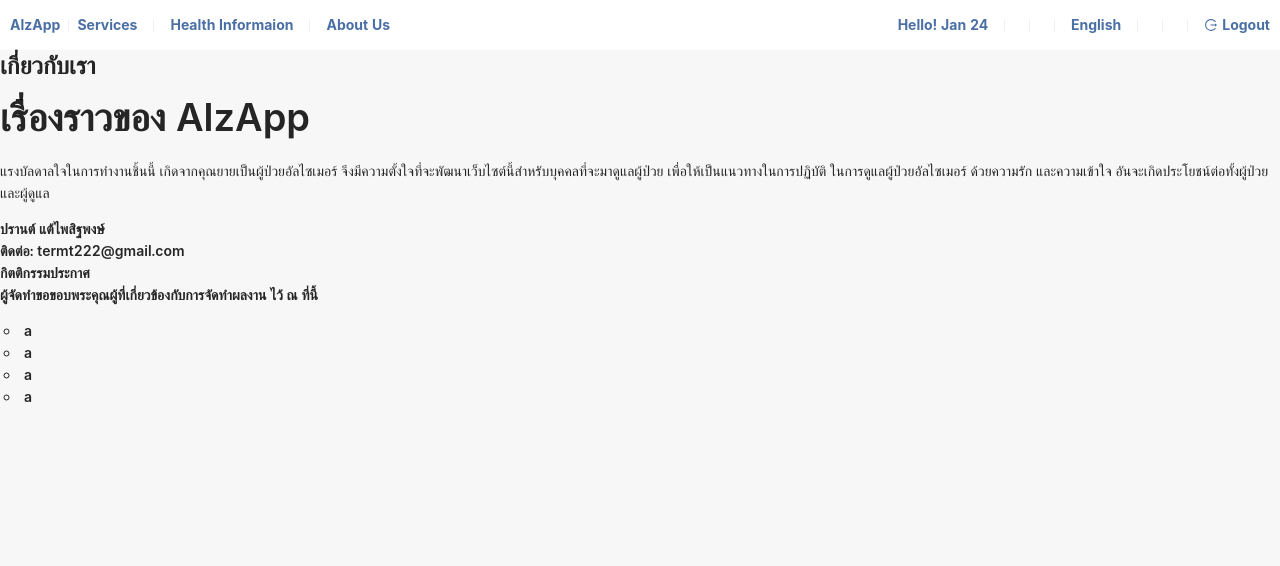
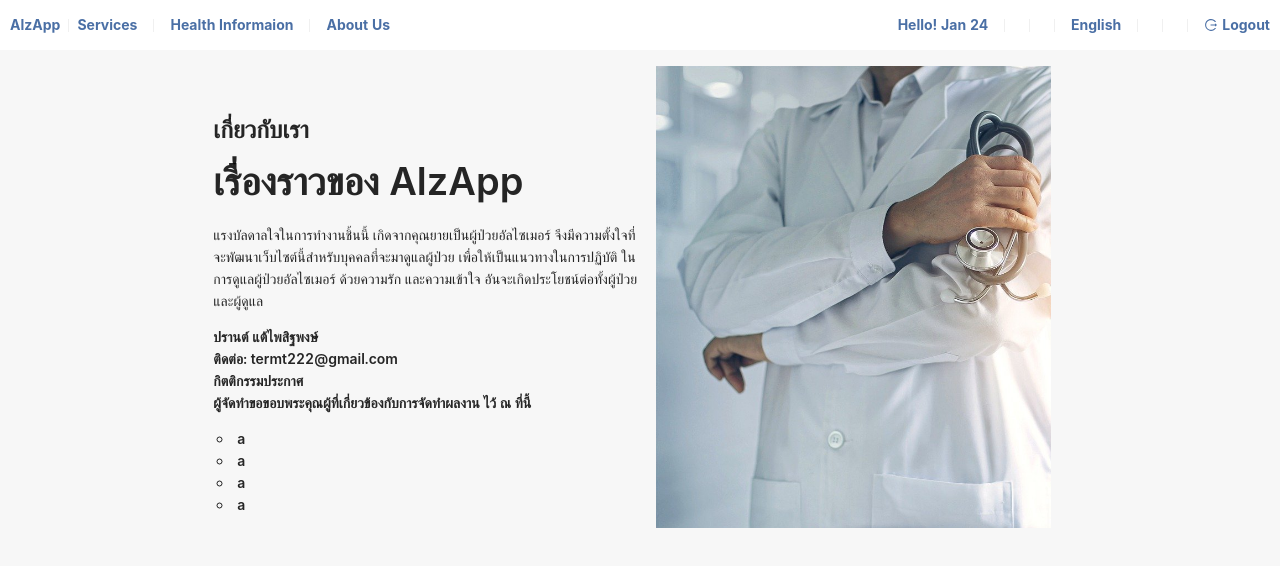
Before and after one commit to TermTaepaisitphongse/alzapp-frontend, a Next.js app: page /about-us/inspiration in a window 1280 px wide. Shown: the top 566 px of the page. Built offline with nearby package versions, Linux system fonts and the light colour scheme.

Commit message:
Fixed about-us page

```diff
--- a/pages/about-us/inspiration/index.js
+++ b/pages/about-us/inspiration/index.js
@@ -8,14 +8,19 @@
   background-image: url(/homepage-image.jpg);
   background-repeat: no-repeat;
   background-size: cover;
-  width: 100px;
+  width: 100%;
+  height: 100%;
 `;
 
 const App = () => (
+  <Row>
+    <Col
+      xs={{ span: 24 }}
+      md={{ span: 8, offset: 4 }}
+      style={{ paddingTop: 64 }}
+    >
       <Typography>
         <Title level={3}>เกี่ยวกับเรา</Title>
-    <Row>
-      <Col>
         <Row>
           <Title>เรื่องราวของ AlzApp</Title>
         </Row>
@@ -61,12 +66,12 @@
             </ul>
           </Paragraph>
         </Row>
+      </Typography>
     </Col>
-      <Col>
+    <Col xs={{ span: 24 }} md={{ span: 8 }} style={{ padding: 16 }}>
       <StyleImage />
     </Col>
   </Row>
-  </Typography>
 );
 
 export default App;
```
Lines whose indentation alone changed are shown as unchanged.
